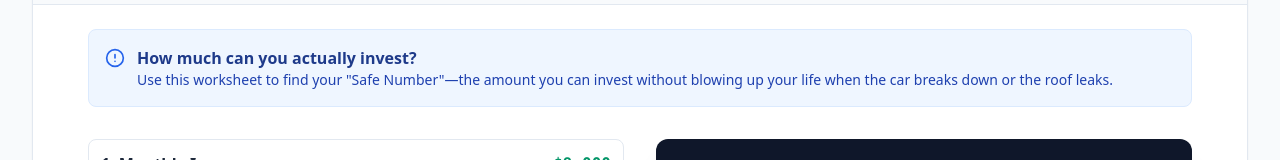
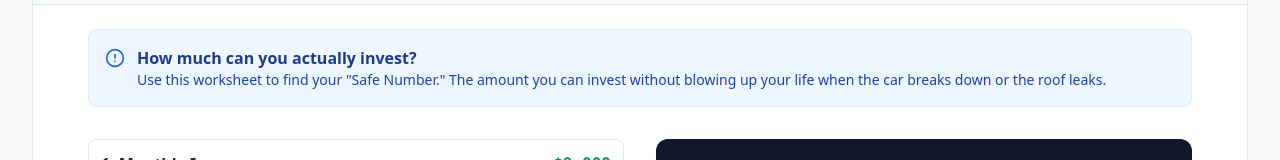
Before and after one commit to Rzhang5020/family-wealth-control-panel, a React (Vite) app: page / in a window 1280 px wide. Both pictures are taken after a click on the button "2. Investment Capacity". Shown: the part 339-499 px from the top of the page. Built offline with nearby package versions, Linux system fonts and the light colour scheme.

Commit message:
UI/Text: Removed em dash and clarifying text in Investment Capacity instructions.

```diff
--- a/src/components/InvestmentCapacity.tsx
+++ b/src/components/InvestmentCapacity.tsx
@@ -151,7 +151,7 @@ const InvestmentCapacity: React.FC<InvestmentCapacityProps> = ({ isHidden, onApp
             <div>
                 <h3 className="font-bold text-blue-900">How much can you actually invest?</h3>
                 <p className="text-sm text-blue-800">
-                    Use this worksheet to find your "Safe Number"—the amount you can invest without blowing up your life when the car breaks down or the roof leaks.
+                    Use this worksheet to find your "Safe Number." The amount you can invest without blowing up your life when the car breaks down or the roof leaks.
                 </p>
             </div>
         </div>
```
